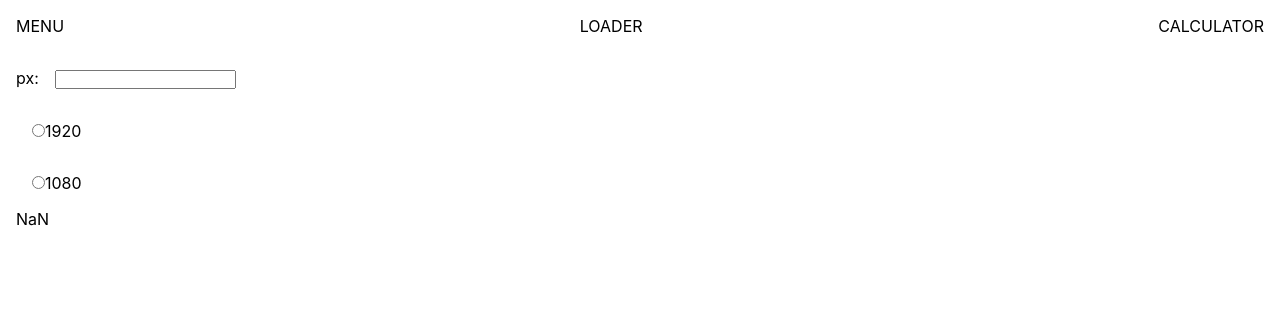
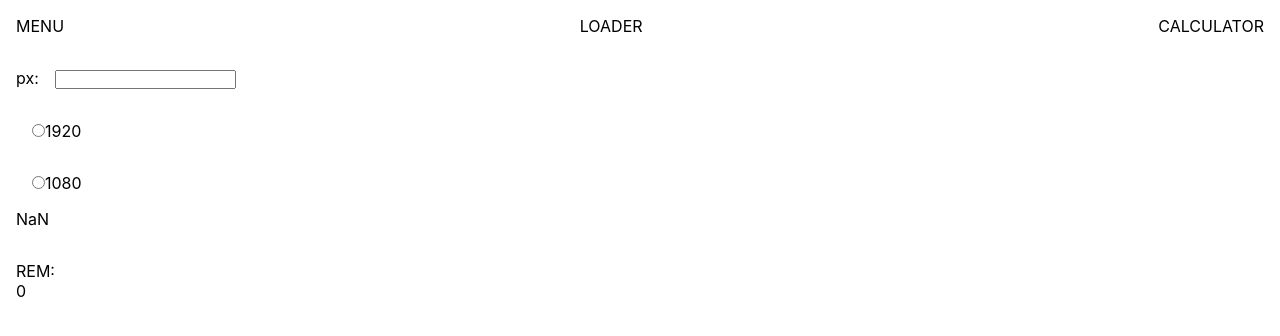
Before and after one commit to ShamievDavid/VVMD, a React (Create React App) app: page / in a window 1280 px wide. Both pictures are taken after a click on the element "CALCULATOR". Shown: the top 336 px of the page. Built offline with nearby package versions, Linux system fonts and the light colour scheme.

Commit message:
add calculator

```diff
--- a/src/components/RemCalculator/RemCalculator.jsx
+++ b/src/components/RemCalculator/RemCalculator.jsx
@@ -8,6 +8,10 @@ export const RemCalculator = () => {
   function calculatePercentage(width, pixelsCount) {
     const percentage = (pixelsCount / width) * 100;
     return percentage;
+  }
+
+  function calculateRem(px) {
+    return px / 16;
   }
 
   return (
@@ -40,6 +44,11 @@ export const RemCalculator = () => {
       <div className="calculator__result">
         {calculatePercentage(fullWidth, pixelValue)}
       </div>
+
+      <label>
+        REM:
+        <div>{calculateRem(pixelValue)}</div>
+      </label>
     </div>
   );
 };
```
